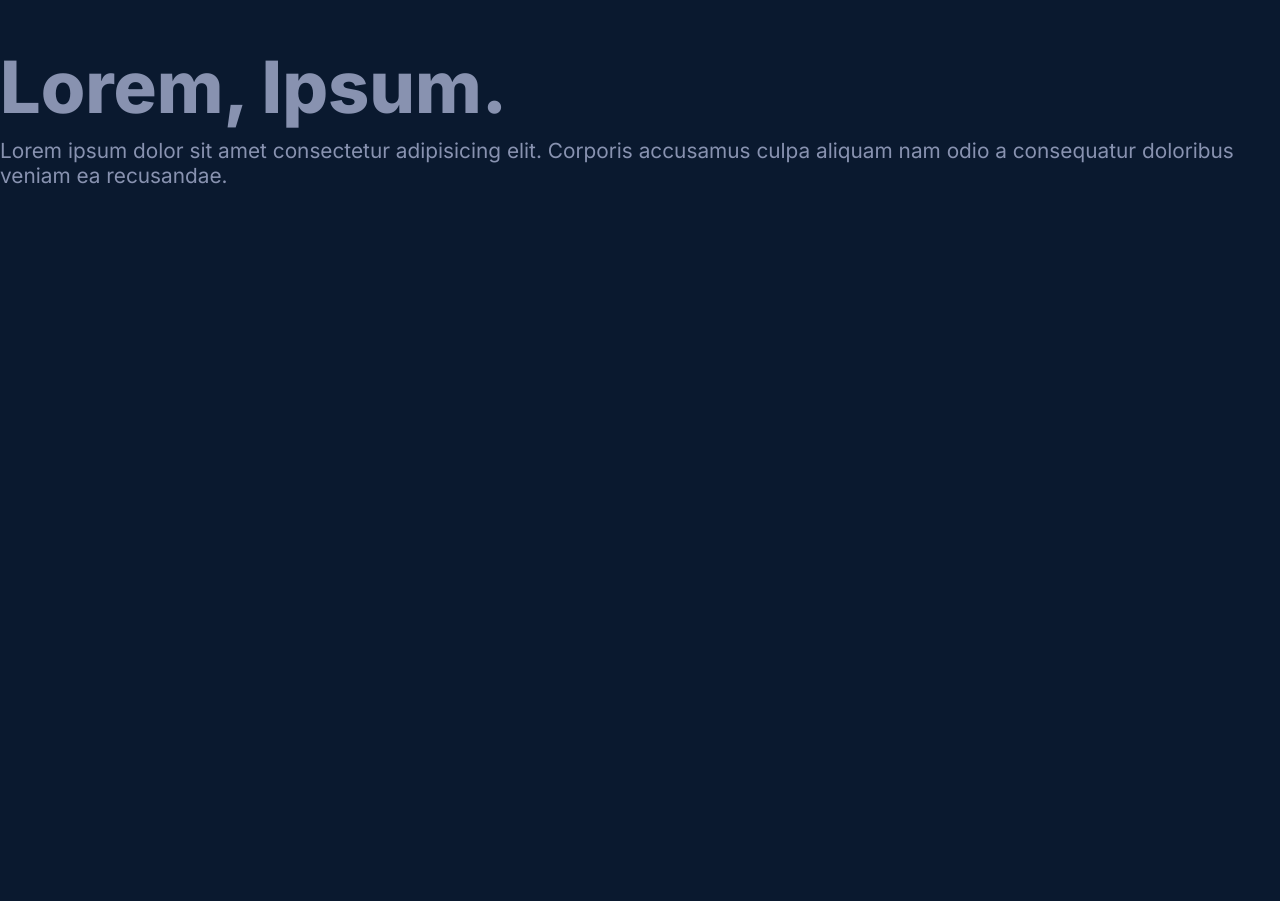
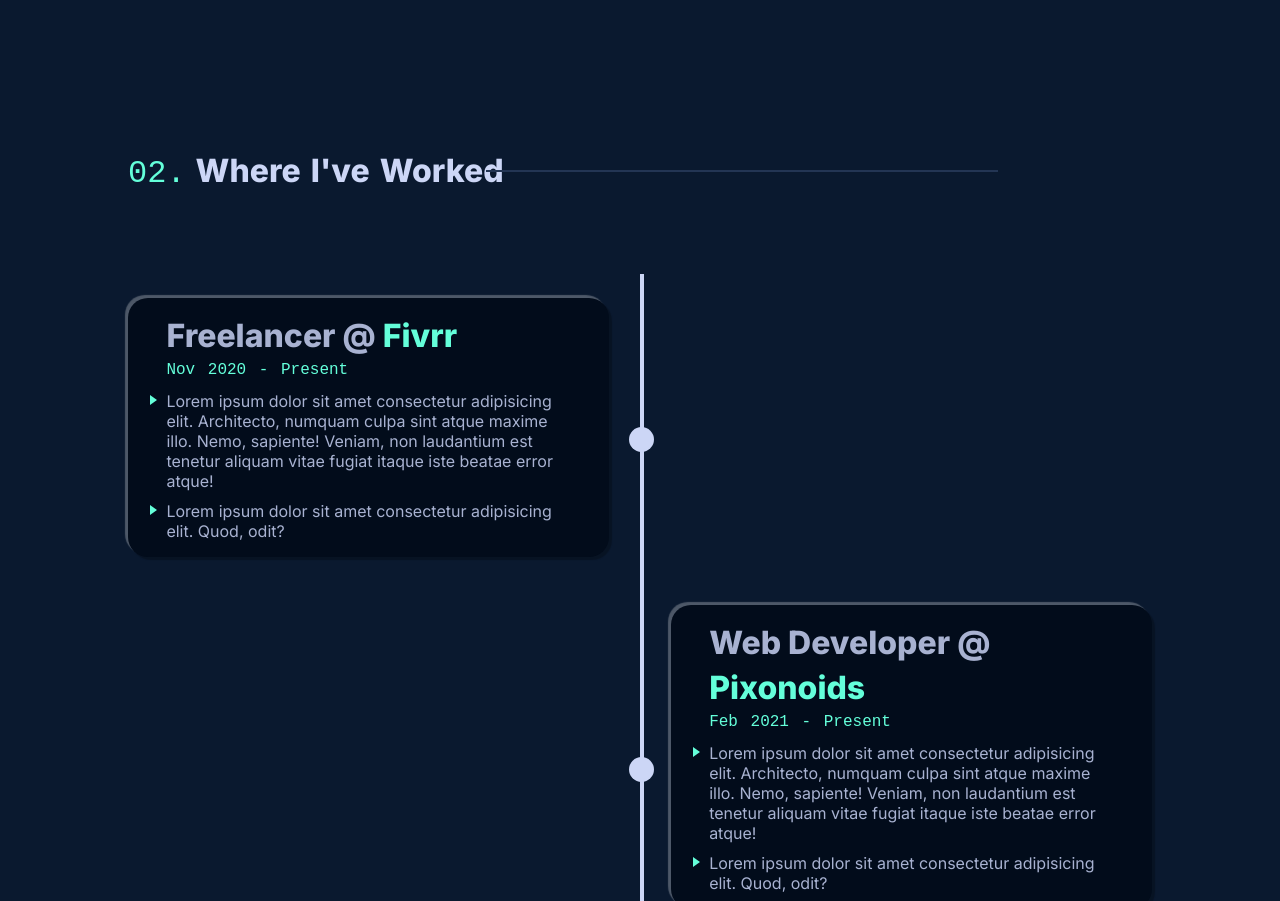
Before and after one commit to Pranjal7852/portfolio, a plain HTML site: page index.html in a window 1280 px wide. Shown: the part 1899-2800 px from the top of the page. Before the commit the page ends 2087 px from the top, so only its background shows below. Drawn offline with Linux system fonts and the light colour scheme.

Commit message:
second commit

```diff
--- a/css/loading-bar.css
+++ b/css/loading-bar.css
@@ -41,7 +41,7 @@
 .prog {
   transform-style: preserve-3d;
   position: relative;
-  opacity: 0.6;
+  opacity: 0.8;
 
 }
 .prog:hover {
@@ -67,3 +67,11 @@
   text-align: center;
   color: #a8b2d1;
 }
+.prog:nth-child(3) .sub {
+  bottom: -27%;
+  left: 20%;
+}
+.prog:nth-child(2) .sub {
+  bottom: -27%;
+  left: 24%;
+}
--- a/css/styles.css
+++ b/css/styles.css
@@ -117,7 +117,7 @@
 header a:hover {
     color: var(--green);
 }
-li button {
+.btn {
     text-decoration: none;
     padding: 10px 15px;
     background-color: transparent;
@@ -130,7 +130,7 @@
     cursor: pointer;
     transition: 1s;
 }
-li button:hover {
+.btn:hover {
     background-color: rgba(64, 224, 208, 0.445);
 }
 /* header left */
@@ -204,10 +204,15 @@
      padding-right: 30vw;
      padding-top: 2vh;
  }
+ .intro .btn {
+     width: 30%;
+     margin-top: 5vh;
+ }
  /* About */
  .about {
      margin: 1vh var(--padding-main);
      height: 120vh;
+     position: relative;
 
  }
  .head {
@@ -276,7 +281,7 @@
   cursor: none;
   opacity: 0.7;
 }
-
+/* ICONS */
 .icon {
     position: absolute;
     font-size: var(--fz-xl);
@@ -304,6 +309,26 @@
     right: 13%;
     color: var(--light-slate);
 }
+.fa-edge {
+    top: -15%;
+    left: 19%;
+    color: var(--light-slate);
+}
+.fa-globe-americas {
+    top: 45%;
+    right: -1%;
+    color: var(--light-slate);
+}
+.fa-wifi {
+    bottom: 3%;
+    left: 52%;
+    color: var(--light-slate);
+}
+.fa-at {
+    bottom: -19%;
+    right: 16%;
+    color: var(--light-slate);
+}
 @keyframes float {
     100% {
         transform: translateY(0px);
@@ -316,3 +341,113 @@
     }
 }
 /* WORK */
+.expe {
+    margin: 15vh var(--padding-main) 1vh;
+    position: relative;
+    min-height: 100vh;
+}
+.expe .line {
+    width: 50%;
+    left: 60%;
+}
+.content {
+    padding: 10vh 0;
+    display: flex;
+    flex-direction: column;
+    position: relative;
+}
+.content::after {
+    content: "";
+    height: 80%;
+    width: 4px;
+    position: absolute;
+    left:50%;
+    background-color: var(--lightest-slate);
+}
+.left {
+    align-self: flex-start;
+}
+.right {
+    align-self: flex-end;
+}
+.content .card {
+    box-shadow: -3px -3px 1px rgba(255, 255, 255, 0.274), 3px 3px 1px rgba(0, 0, 0, 0.24);
+}
+.card h2 {
+    font-size: var(--fz-l);
+    color: var(--light-slate);
+}
+.card h4 {
+    font-size: var(--fz-s);
+}
+
+.card {
+    width: 47%;
+    padding: 2vh 3vw;
+    margin: 3vh 0;
+    border-radius: 20px;
+    background-color: var(--dark-navy);
+    position: relative;
+
+}
+.card a {
+    color: var(--green);
+    text-decoration: none;
+    transition: 500ms;
+}
+.card a:hover {
+    text-decoration: underline;
+    color: var(--white);
+}
+.left::after {
+    content: "";
+    position: absolute;
+    width: 25px;
+    height: 25px;
+    background-color: var(--lightest-slate);
+    border-radius: 50%;
+    top: 50%;
+    right: -9.3%;
+
+}
+.right::after {
+    content: "";
+    position: absolute;
+    width: 25px;
+    height: 25px;
+    background-color: var(--lightest-slate);
+    border-radius: 50%;
+    top: 50%;
+    left: -8.7%;
+
+}
+.card ul {
+    list-style: none;
+}
+.card li {
+    list-style-type: style circle;;
+    color: var(--light-slate);
+    font-family: var(--font-sans);
+}
+.card li::before {
+    content: "";
+  border-color: transparent var(--green);
+  border-style: solid;
+  border-width: 0.35em 0 0.35em 0.45em;
+  display: block;
+  height: 0;
+  width: 0;
+  left: -1em;
+  top: 0.9em;
+  position: relative;
+
+}
+/* Projects */
+.work {
+    margin: 3vh var(--padding-main);
+    min-height: 100vh;
+}
+.work .line {
+    width: 50%;
+    left: 65%;
+}
--- a/index.html
+++ b/index.html
@@ -8,6 +8,7 @@
     <link rel="stylesheet" href="./css/styles.css">
     <script src="https://kit.fontawesome.com/84588adc24.js" crossorigin="anonymous"></script>
     <link rel="stylesheet" href="./css/loading-bar.css">
+
 </head>
 <body>
     <header>
@@ -21,7 +22,7 @@
             </li>
             <li><a href=""><span>04.</span>Contact</a>
             </li>
-            <li><button>Resume</button></li>
+            <li><button class="btn">Resume</button></li>
         </ul>
     </header>
     <div class="header-l left-ul">
@@ -53,11 +54,13 @@
         <div>
             <p>Lorem ipsum dolor, sit amet consectetur adipisicing elit. Minima sed magni nobis. Incidunt, nisi ut. Reprehenderit maiores temporibus quod harum.</p>
         </div>
-
+        <button class="btn">Say Hello</button>
             <i class="fab fa-react icon"></i>
             <i class="fab fa-chrome icon"></i>
             <i class="far fa-file-code icon"></i>
             <i class="fab fa-css3 icon"></i>
+            <i class="fas fa-wifi icon"></i>
+            <i class="fas fa-at icon"></i>
 
     </section>
     <section class="about">
@@ -77,6 +80,11 @@
                 <br>
                 </div>
         </div>
+
+
+        <i class="fab fa-edge icon"></i>
+        <i class="fas fa-globe-americas icon"></i>
+
 
         <div class="tagline"><h4>	&lt;/TechStack&gt;</h4></div>
     <!-- PROGRESS CIRCLE     -->
@@ -139,23 +147,68 @@
             <div class="sub">Java</div>
         </div>
         </div>
+
+
+    </section>
+    <section class="expe">
+        <div class="head">
+            <span class="green-line">02.</span><h4>Where I've Worked</h4>
+            <div class="line"></div>
+        </div>
+
+        <div class="content">
+            <div class="card left">
+                <h2>Freelancer @ <span><a href="">Fivrr</a></span> </h2>
+                <h4 class="green-line">Nov 2020 - Present</h4>
+                <ul>
+                    <li>
+                        Lorem ipsum dolor sit amet consectetur adipisicing elit. Architecto, numquam culpa sint atque maxime illo. Nemo, sapiente! Veniam, non laudantium est tenetur aliquam vitae fugiat itaque iste beatae error atque!
+                    </li>
+                    <li>
+                        Lorem ipsum dolor sit amet consectetur adipisicing elit. Quod, odit?
+                    </li>
+                </ul>
+            </div>
+
+            <div class="card right">
+                <h2>Web Developer @ <span><a href="">Pixonoids</a> </span></h2>
+                <h4 class="green-line">Feb 2021 - Present</h4>
+                <ul>
+                    <li>
+                        Lorem ipsum dolor sit amet consectetur adipisicing elit. Architecto, numquam culpa sint atque maxime illo. Nemo, sapiente! Veniam, non laudantium est tenetur aliquam vitae fugiat itaque iste beatae error atque!
+                    </li>
+                    <li>
+                        Lorem ipsum dolor sit amet consectetur adipisicing elit. Quod, odit?
+                    </li>
+                </ul>
+            </div>
+
+            <div class="card left">
+                <h2>FrontEnd Developer @ <span><a href="">NITH Alunimi Cell</a></span></h2>
+                <h4 class="green-line">July 2021 - Present</h4>
+                <ul>
+                    <li>
+                        Lorem ipsum dolor sit amet consectetur adipisicing elit. Architecto, numquam culpa sint atque maxime illo. Nemo, sapiente! Veniam, non laudantium est tenetur aliquam vitae fugiat itaque iste beatae error atque!
+                    </li>
+                    <li>
+                        Lorem ipsum dolor sit amet consectetur adipisicing elit. Quod, odit?
+                    </li>
+                </ul>
+            </div>
+        </div>
     </section>
     <section class="work">
-        <ul>
-            <li>
-                <div class="timeline-content">
-                    <h2>Lorem, ipsum.</h2>
-                    <p>Lorem ipsum dolor sit amet consectetur adipisicing elit. Corporis accusamus culpa aliquam nam odio a consequatur doloribus veniam ea recusandae.</p>
-                </div>
-            </li>
-        </ul>
-
+        <div class="head">
+            <span class="green-line">02.</span><h4>Some Things I've Built</h4>
+            <div class="line"></div>
+        </div>
     </section>
     <script src="./library/tilt.js"></script>
     <script src="./library/loading-bar.js"></script>
+
     <script>
         // Tilt.js Script
-    // const element = document.querySelector(".photo");
+    // const element = document.querySelector(".card");
     const element2 = document.querySelectorAll(".prog");
     VanillaTilt.init(element2, {
         speed: 400,
@@ -164,11 +217,17 @@
     scale:1.2,
 
     });
+
     VanillaTilt.init(element, {
-    speed: 400,
+    speed: 200,
     max: 20,
-    perspective:800 });
-        // prof scripr
+    perspective:1000,
+    glare:true,
+    maxGlare:20000
+     });
+        // mouse pointer
+
+
     </script>
 </body>
 </html>
```
Also changed, not shown: images/icons/512x512-logo-27148.png, images/icons/SeekPng.com_amazon-web-services-logo_5364230.png, images/icons/SeekPng.com_javascript-logo-png_803449.png, images/icons/SeekPng.com_mongodb-png_3838960.png, images/icons/SeekPng.com_quote-pngm_4770349.png, images/icons/SeekPng.com_react-logo-png_8263542.png, images/icons/coffee-logo-png-7513.png, images/icons/html5-logo-31813.png, images/icons/javascript-39413.png.
